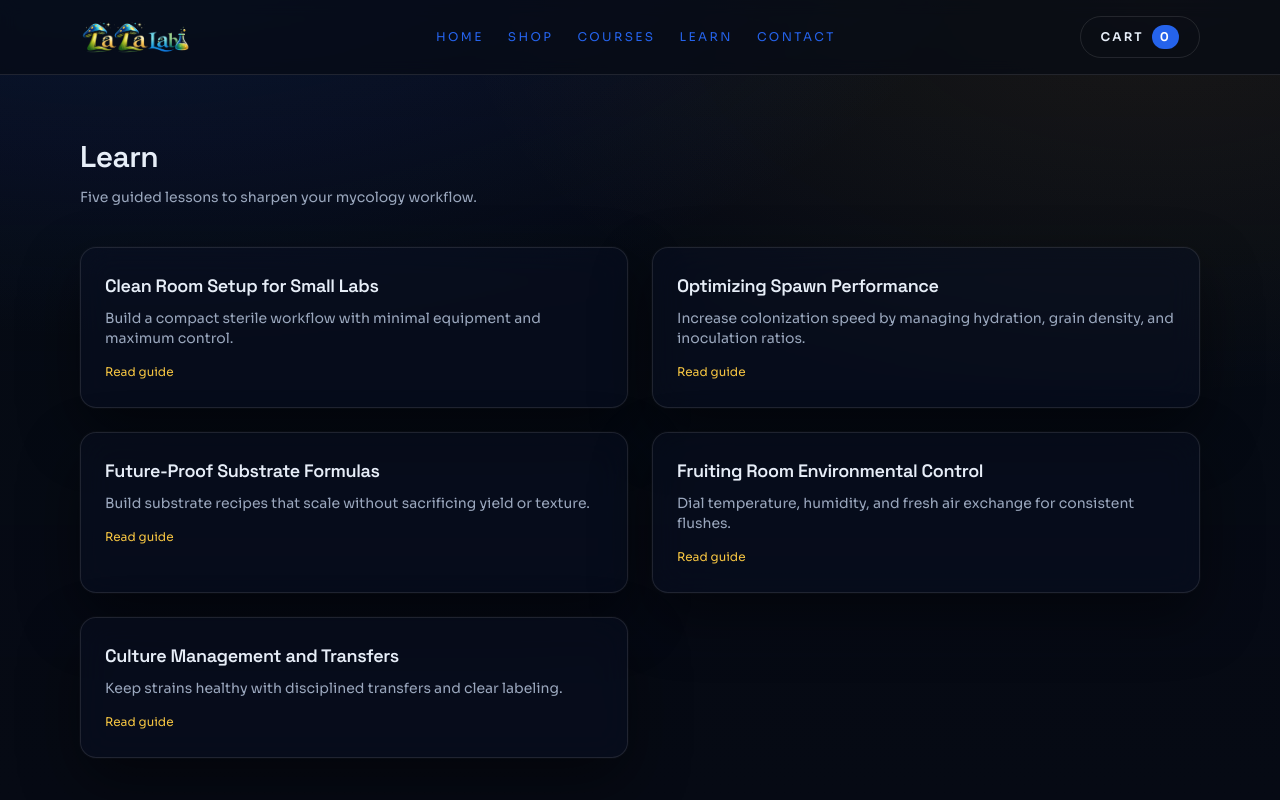
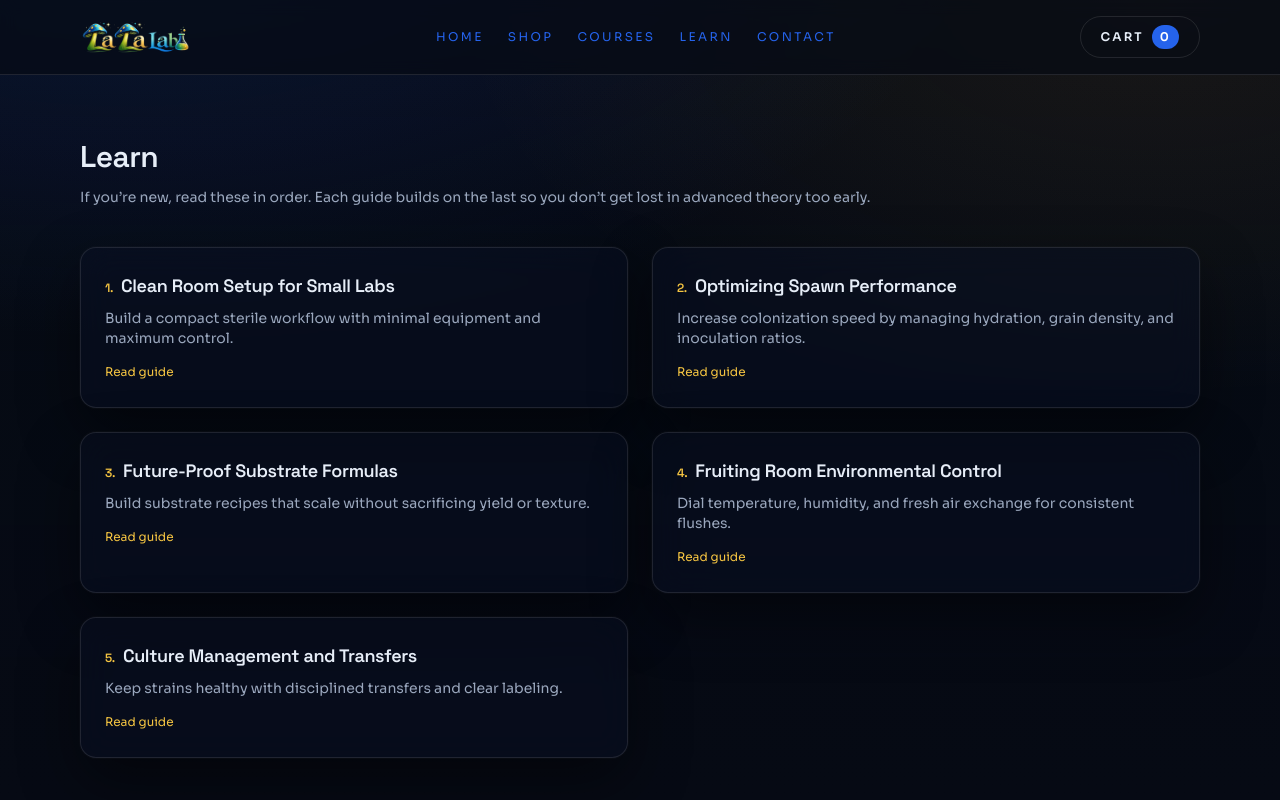
Before and after one commit to El-omar-RA/lalalab, a Next.js app: page /learn in a window 1280 px wide. Shown: the top 800 px of the page. Built offline with nearby package versions, Linux system fonts and the light colour scheme.

Commit message:
fix: update course and learn page descriptions for clarity and engagement

```diff
--- a/src/app/courses/page.tsx
+++ b/src/app/courses/page.tsx
@@ -12,8 +12,9 @@ export default function CoursesPage() {
       <div className="max-w-2xl">
         <h1 className="text-3xl font-semibold text-text">Courses</h1>
         <p className="mt-3 text-sm text-muted">
-          LalaLab courses are the primary experience. Start online or join the
-          Denmark, WA intensive.
+          New to mycology? Start with a beginner-friendly online course or join
+          the 3-day intensive in Denmark, WA. Both are designed so you can run a
+          clean, repeatable first grow at home.
         </p>
       </div>
       <div className="mt-10 grid gap-6 md:grid-cols-2">
--- a/src/app/learn/page.tsx
+++ b/src/app/learn/page.tsx
@@ -11,17 +11,21 @@ export default function LearnPage() {
     <div className="mx-auto max-w-6xl px-4 py-16">
       <h1 className="text-3xl font-semibold text-text">Learn</h1>
       <p className="mt-3 text-sm text-muted">
-        Five guided lessons to sharpen your mycology workflow.
+        If you’re new, read these in order. Each guide builds on the last so you
+        don’t get lost in advanced theory too early.
       </p>
       <div className="mt-10 grid gap-6 md:grid-cols-2">
-        {guides.map((guide) => (
+        {guides.map((guide, index) => (
           <Link
             key={guide.slug}
             href={`/learn/${guide.slug}`}
             className="group glass relative overflow-hidden rounded-2xl p-6"
           >
             <span className="absolute left-0 top-0 h-0.5 w-full bg-gradient-to-r from-accent to-secondary opacity-0 transition group-hover:opacity-100" />
-            <h2 className="text-lg font-semibold text-text">{guide.title}</h2>
+            <h2 className="text-lg font-semibold text-text">
+              <span className="mr-2 text-xs text-accent">{index + 1}.</span>
+              {guide.title}
+            </h2>
             <p className="mt-2 text-sm text-muted">{guide.excerpt}</p>
             <span className="mt-4 inline-flex text-xs text-accent">
               Read guide
--- a/src/app/shop/page.tsx
+++ b/src/app/shop/page.tsx
@@ -65,7 +65,9 @@ export default async function ShopPage({
         <div>
           <h1 className="text-3xl font-semibold text-text">Shop</h1>
           <p className="mt-2 text-sm text-muted">
-            {filtered.length} products across {categories.length} categories
+            {filtered.length} products across {categories.length} categories.
+            If you&apos;re just starting, look for beginner-friendly kits and basic
+            sterile tools first.
           </p>
         </div>
         <form method="get" className="flex flex-wrap gap-3">
```
